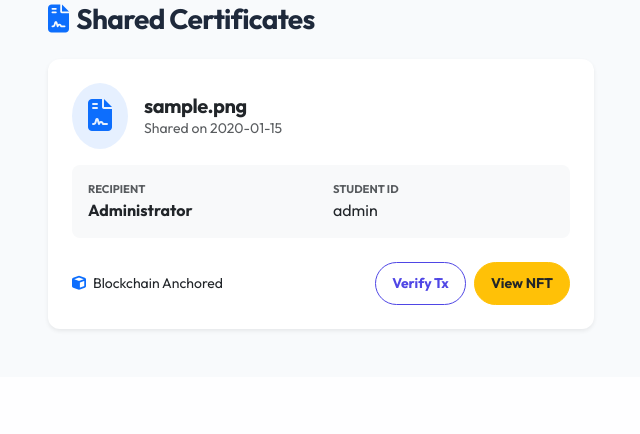
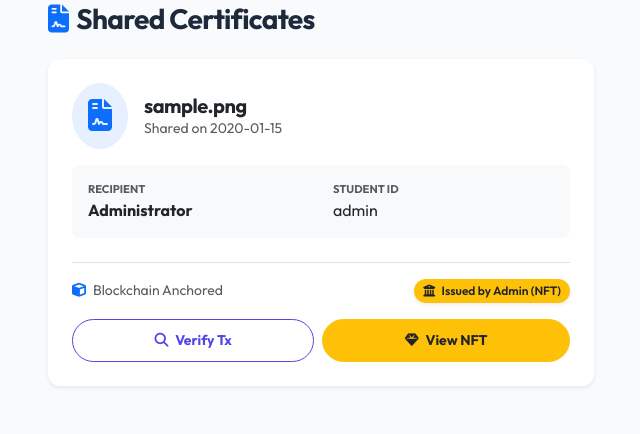
Before and after one commit to Helly121/campustrust-blockchain, a Flask app: page /partner/dashboard in a window 1280 px wide. Shown: the part 1073-1507 px from the top of the page, without its empty margins (34-674 px from the left). Before the commit the page ends 1405 px from the top, so only its background shows below. Run offline with Flask 3, Linux system fonts and the light colour scheme; the visitor is signed in with stand-in values (Sample User, id 1); data comes from the database, SQL or seed files in the repository; tables that the repository leaves empty hold one stand-in row (values such as "Sample post"); grey boxes marked "Sample" are stand-in pictures; some libraries are stand-ins or nearby versions.

Commit message:
Partner dashboard

```diff
--- a/templates/partner_dashboard.html
+++ b/templates/partner_dashboard.html
@@ -138,17 +138,28 @@
                             </div>
                         </div>
 
-                        <div class="d-flex justify-content-between align-items-center">
-                            <div class="small">
-                                <i class="fas fa-cube text-primary me-1"></i> Blockchain Anchored
+                        <div class="mt-4 pt-3 border-top">
+                            <div class="d-flex justify-content-between align-items-center mb-3">
+                                <div class="small text-muted">
+                                    <i class="fas fa-cube text-primary me-1"></i> Blockchain Anchored
+                                </div>
+                                {% if cert.asset_id %}
+                                <span class="badge bg-warning text-dark rounded-pill shadow-sm">
+                                    <i class="fas fa-university me-1"></i> Issued by Admin (NFT)
+                                </span>
+                                {% else %}
+                                <span class="badge bg-secondary rounded-pill shadow-sm">
+                                    <i class="fas fa-user-edit me-1"></i> Self-Uploaded by Student
+                                </span>
+                                {% endif %}
                             </div>
                             <div class="d-flex gap-2">
-                                <a href="https://lora.algokit.io/testnet/transaction/{{ cert.tx_id }}" target="_blank" class="btn btn-outline-primary btn-sm rounded-pill px-3 fw-bold">
-                                    Verify Tx
+                                <a href="https://lora.algokit.io/testnet/transaction/{{ cert.tx_id }}" target="_blank" class="btn btn-outline-primary btn-sm rounded-pill px-3 fw-bold flex-grow-1">
+                                    <i class="fas fa-search me-1"></i> Verify Tx
                                 </a>
                                 {% if cert.asset_id %}
-                                <a href="https://lora.algokit.io/testnet/asset/{{ cert.asset_id }}" target="_blank" class="btn btn-warning btn-sm rounded-pill px-3 fw-bold text-dark">
-                                    View NFT
+                                <a href="https://lora.algokit.io/testnet/asset/{{ cert.asset_id }}" target="_blank" class="btn btn-warning btn-sm rounded-pill px-3 fw-bold text-dark flex-grow-1">
+                                    <i class="fas fa-gem me-1"></i> View NFT
                                 </a>
                                 {% endif %}
                             </div>
```
